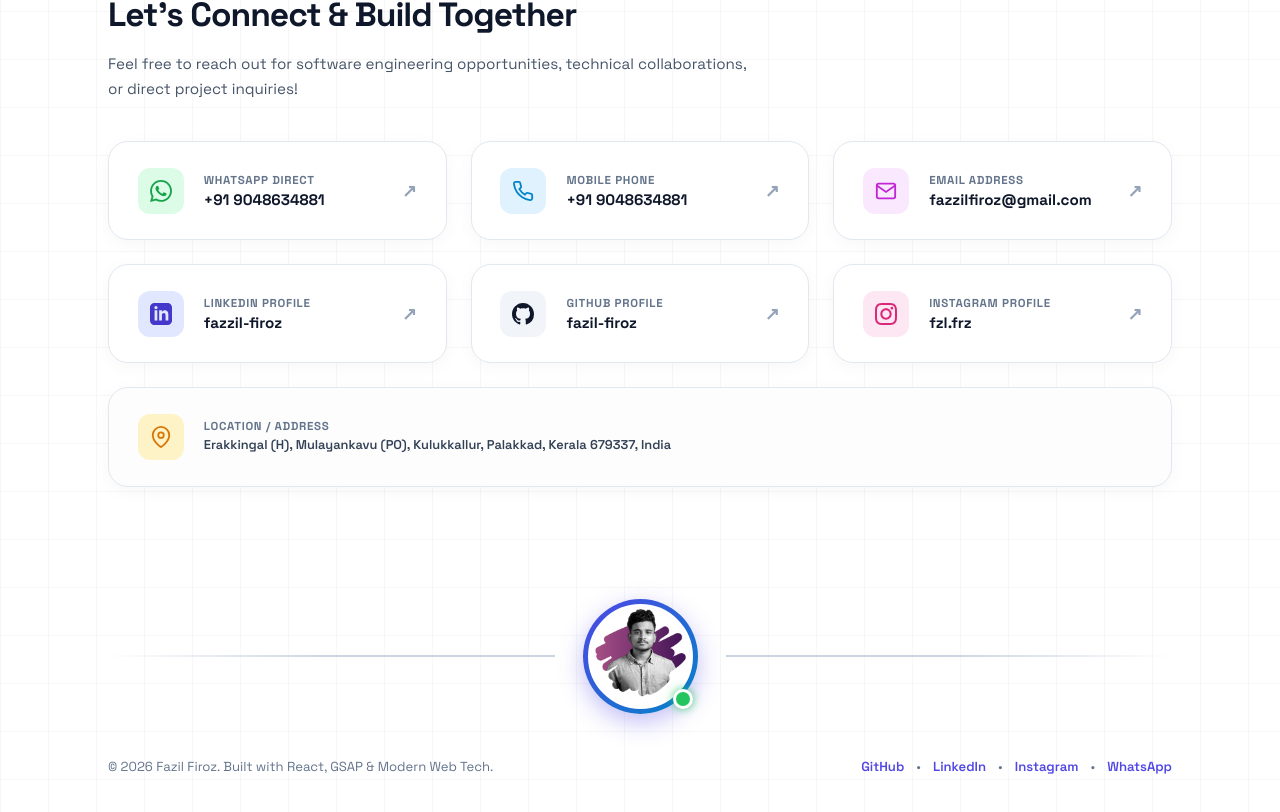
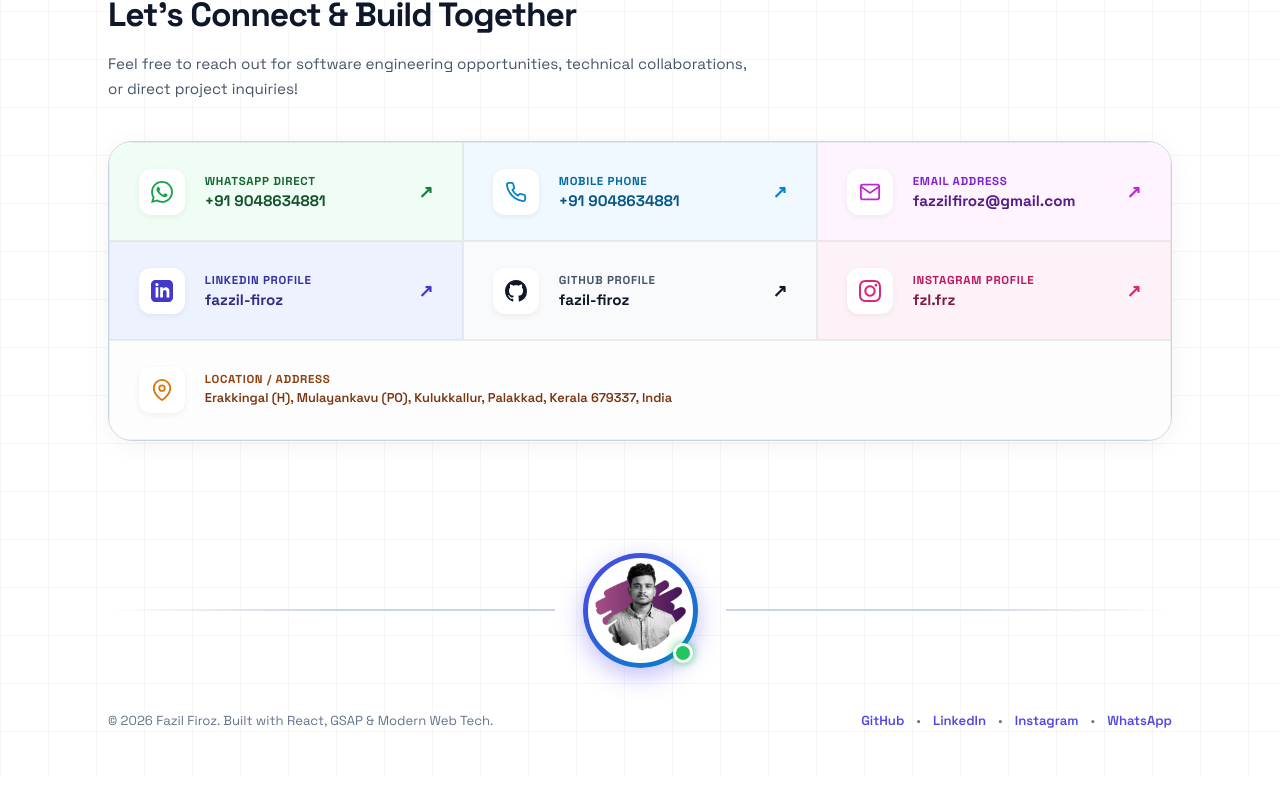
Before and after one commit to fazil-firoz/Modern-portfolio, a React (Vite) app: page / in a window 1280 px wide. Shown: the part 5106-5918 px from the top of the page. After the commit the page ends 5883 px from the top, so only its background shows below. Built offline with nearby package versions, Linux system fonts and the light colour scheme.

Commit message:
style: convert Contact Cards into a seamless connected zero-gap bento block with solid brand pastel background colors

```diff
--- a/src/index.css
+++ b/src/index.css
@@ -1370,11 +1370,15 @@ html, body, #root {
   margin-bottom: 1.5rem;
 }
 
-/* Contact Cards Grid */
+/* Contact Cards Grid (Seamless Connected Grid with Zero Gap) */
 .contact-cards-grid {
   display: grid;
   grid-template-columns: repeat(3, 1fr);
-  gap: 1.5rem;
+  gap: 0;
+  border-radius: 24px;
+  overflow: hidden;
+  border: 1px solid #cbd5e1;
+  box-shadow: 0 4px 24px rgba(0, 0, 0, 0.05);
   margin-bottom: 3.5rem;
 }
 
@@ -1390,28 +1394,75 @@ html, body, #root {
   }
 }
 
-/* Individual Interactive Big Solid Color-Filled Box Card */
+/* Individual Social Brand Filled Cards (Zero Gap Layout) */
 .contact-card {
-  background: #ffffff;
-  border: 1px solid #e2e8f0;
-  border-radius: 20px;
+  border: 1px solid rgba(0, 0, 0, 0.06);
+  border-radius: 0;
   padding: 1.6rem 1.8rem;
   display: flex;
   align-items: center;
   gap: 1.25rem;
   text-decoration: none;
-  color: inherit;
-  position: relative;
-  transition: all 0.35s cubic-bezier(0.25, 1, 0.5, 1);
-  box-shadow: 0 4px 18px rgba(0, 0, 0, 0.035);
+  position: relative;
+  transition: all 0.3s ease;
 }
 
 .contact-card:hover {
-  transform: translateY(-5px);
-  background: #ffffff;
-  border-color: #cbd5e1;
-  box-shadow: 0 16px 32px -6px rgba(0, 0, 0, 0.08);
-}
+  filter: brightness(0.97);
+  z-index: 2;
+  box-shadow: inset 0 0 0 1.5px rgba(0, 0, 0, 0.15);
+}
+
+/* Brand Background Colors & Typography Contrast */
+.card-whatsapp {
+  background: #f0fdf4;
+}
+.card-whatsapp .contact-label { color: #166534; }
+.card-whatsapp .contact-value { color: #14532d; }
+.card-whatsapp .contact-action-arrow { color: #15803d; }
+
+.card-phone {
+  background: #f0f9ff;
+}
+.card-phone .contact-label { color: #0369a1; }
+.card-phone .contact-value { color: #075985; }
+.card-phone .contact-action-arrow { color: #0284c7; }
+
+.card-email {
+  background: #fdf4ff;
+}
+.card-email .contact-label { color: #7e22ce; }
+.card-email .contact-value { color: #581c87; }
+.card-email .contact-action-arrow { color: #c026d3; }
+
+.card-linkedin {
+  background: #eeefbe; /* soft contrast */
+  background: #eef2ff;
+}
+.card-linkedin .contact-label { color: #3730a3; }
+.card-linkedin .contact-value { color: #312e81; }
+.card-linkedin .contact-action-arrow { color: #4338ca; }
+
+.card-github {
+  background: #f8fafc;
+}
+.card-github .contact-label { color: #475569; }
+.card-github .contact-value { color: #0f172a; }
+.card-github .contact-action-arrow { color: #0f172a; }
+
+.card-instagram {
+  background: #fdf2f8;
+}
+.card-instagram .contact-label { color: #be185d; }
+.card-instagram .contact-value { color: #831843; }
+.card-instagram .contact-action-arrow { color: #db2777; }
+
+.card-address {
+  grid-column: 1 / -1;
+  background: #fffbeb;
+}
+.card-address .contact-label { color: #92400e; }
+.card-address .contact-address-text { color: #78350f; }
 
 /* Card Icon Box */
 .contact-card-icon-box {
@@ -1423,6 +1474,8 @@ html, body, #root {
   justify-content: center;
   flex-shrink: 0;
   transition: transform 0.3s ease;
+  background: #ffffff;
+  box-shadow: 0 2px 6px rgba(0, 0, 0, 0.06);
 }
 
 .contact-card:hover .contact-card-icon-box {
@@ -1434,14 +1487,14 @@ html, body, #root {
   height: 22px;
 }
 
-/* Icon Variants */
-.icon-whatsapp { background: #dcfce7; color: #16a34a; }
-.icon-phone { background: #e0f2fe; color: #0284c7; }
-.icon-email { background: #fae8ff; color: #c026d3; }
-.icon-linkedin { background: #e0e7ff; color: #4338ca; }
-.icon-github { background: #f1f5f9; color: #0f172a; }
-.icon-instagram { background: #fce7f3; color: #db2777; }
-.icon-location { background: #fef3c7; color: #d97706; }
+/* Icon Variants Colors inside White Box */
+.icon-whatsapp { color: #16a34a; }
+.icon-phone { color: #0284c7; }
+.icon-email { color: #c026d3; }
+.icon-linkedin { color: #4338ca; }
+.icon-github { color: #0f172a; }
+.icon-instagram { color: #db2777; }
+.icon-location { color: #d97706; }
 
 /* Info Labels */
 .contact-card-info {
@@ -1454,10 +1507,9 @@ html, body, #root {
 .contact-label {
   font-family: 'Space Grotesk', sans-serif;
   font-size: 0.72rem;
-  font-weight: 700;
+  font-weight: 800;
   letter-spacing: 0.06em;
   text-transform: uppercase;
-  color: #64748b;
 }
 
 .contact-value {
```
